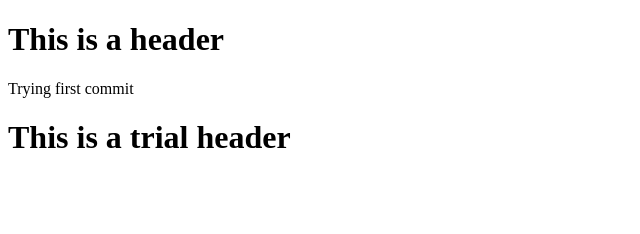
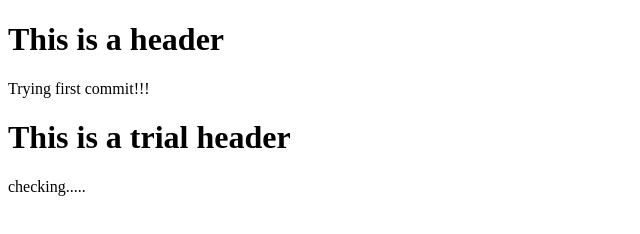
Before and after one commit to nanditaRaja/git-test, a website: page index.html in a window 1280 px wide. Shown: the whole page, without its empty margins (0-640 px from the left). Drawn offline with Linux system fonts and the light colour scheme.

Commit message:
Node commit

```diff
--- a/index.html
+++ b/index.html
@@ -4,7 +4,8 @@
 
     <body>
         <h1>This is a header</h1>
-        <p>Trying first commit</p>
+        <p>Trying first commit!!!</p>
         <h1>This is a trial header</h1>
+        <p>checking.....</p>
     </body>
 </html>
```
Also changed, not shown: package.json (added, +24 -0 lines), 2 other files.
